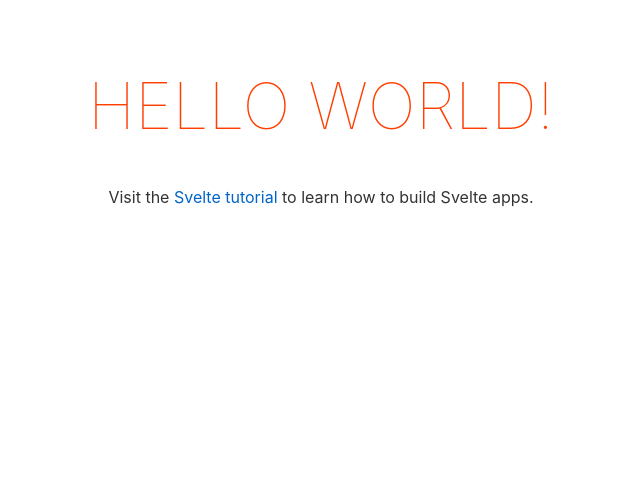
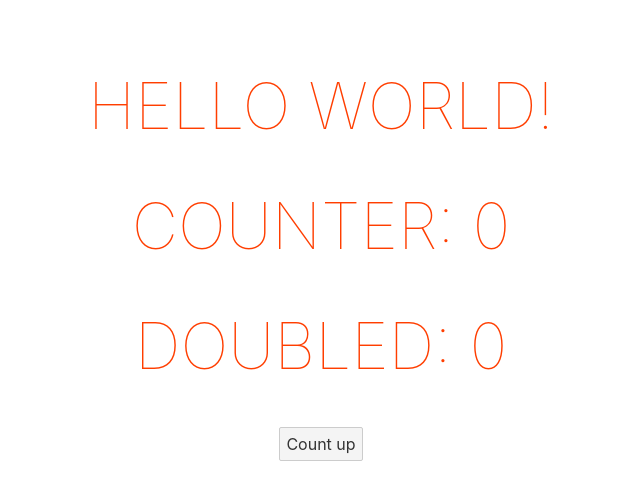
Before and after one commit to valado/svelte-lazy, a Svelte app: page / in a window 1280 px wide. Shown: the top 500 px of the page, without its empty margins (319-959 px from the left). Built offline with nearby package versions, Linux system fonts and the light colour scheme.

Commit message:
feat: add a reactive declaration

```diff
--- a/src/App.svelte
+++ b/src/App.svelte
@@ -1,10 +1,21 @@
 <script lang="ts">
 	export let name: string;
+	let counter: number = 0;
+
+	$: doubled = counter * 2;
+
+	const countUp = () => {
+		counter += 1;
+	}
 </script>
 
 <main>
 	<h1>Hello {name}!</h1>
-	<p>Visit the <a href="https://svelte.dev/tutorial">Svelte tutorial</a> to learn how to build Svelte apps.</p>
+	<h1>Counter: {counter}</h1>
+	<h1>Doubled: {doubled}</h1>
+	<button on:click={countUp}>
+		Count up
+	</button>
 </main>
 
 <style>
```
Also changed, not shown: package.json (+4 -4 lines), 1 other file (tests, documents, lock files or other folders).
